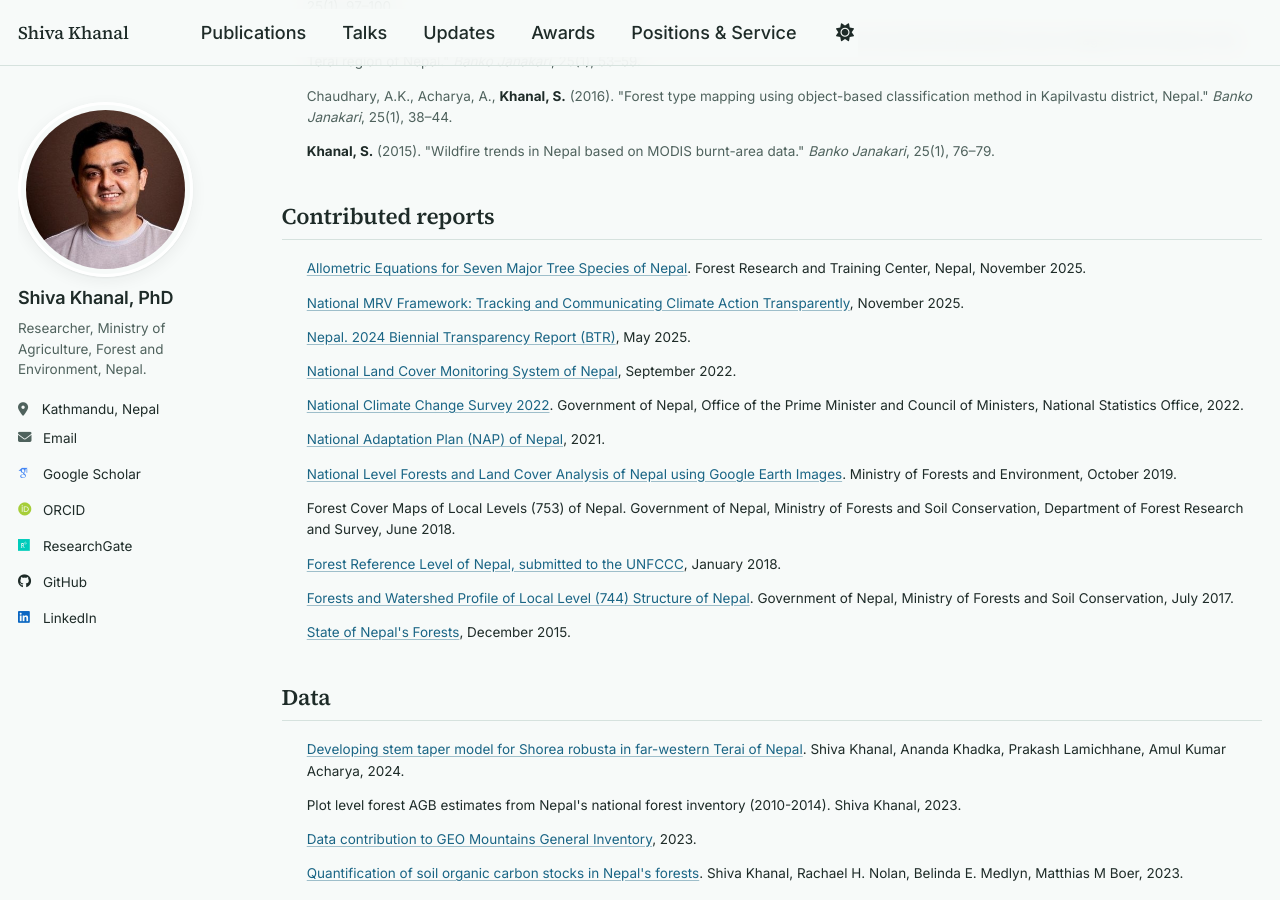
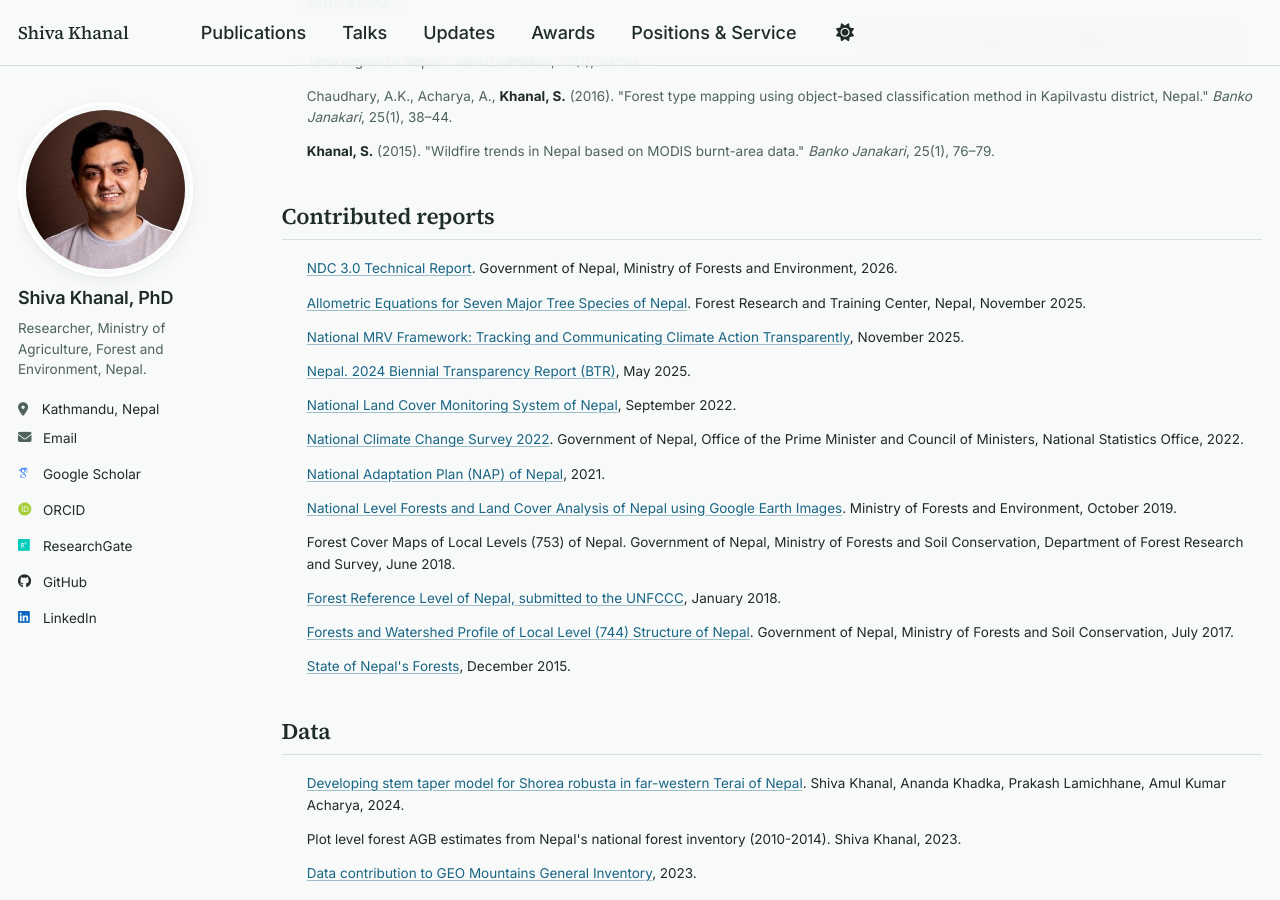
Before and after one commit to shivakhanal/shivakhanal.github.io, a Jekyll site: the page built from _pages/cv.md, in a window 1280 px wide and 900 px high, scrolled down 1482 px. Built offline with Jekyll 4.4.1, drawn with Linux system fonts in a browser that asks for light colours; some web fonts are replaced; a script that is not in the unit is left out.

Commit message:
Add NDC 3.0 Technical Report to Reports
- New report: NDC 3.0 Technical Report (2026), Government of Nepal,
  Ministry of Forests and Environment, with PDF link
- Reports accept an optional news_url, shown as a 'News coverage' button

Co-Authored-By: Claude Opus 5.5 <noreply@anthropic.com>
Claude-Session: https://claude.ai/code/session_016V43U4wFCwqepDpKhcqbAx

```diff
--- a/_data/reports.yml
+++ b/_data/reports.yml
@@ -1,5 +1,11 @@
 # Contributed reports, newest first. Shown on the Publications page ("Reports" tab) and the CV.
-# Fields: title, date (YYYY-MM), publisher, affiliation, isbn, doi, report_number, url
+# Fields: title, date (YYYY, YYYY-MM), publisher, affiliation, isbn, doi, report_number, url, news_url
+- title: "NDC 3.0 Technical Report"
+  date: "2026"
+  publisher: "Government of Nepal, Ministry of Forests and Environment"
+  url: "https://giwmscdntwo.gov.np/media/pdf_upload/GoN_MoFE_NDC%203.0%20Technical%20Report_2026_web_jxmcfzi.pdf"
+  news_url: "https://www.ecospherenews.com/detail/1854"
+
 - title: "Allometric Equations for Seven Major Tree Species of Nepal"
   date: "2025-11"
   publisher: "Forest Research and Training Center, Nepal"
--- a/_includes/report-entry.html
+++ b/_includes/report-entry.html
@@ -6,10 +6,11 @@
     <p class="pub__citation">
       {% include fuzzy-date.html date=item.date %}{% if item.publisher %}. {{ item.publisher }}{% endif %}{% if item.affiliation %}. Affiliation: {{ item.affiliation }}{% endif %}{% if item.report_number %}. Report number {{ item.report_number }}{% endif %}{% if item.isbn %}. ISBN {{ item.isbn }}{% endif %}.
     </p>
-    {% if item.doi or item.url %}
+    {% if item.doi or item.url or item.news_url %}
     <ul class="pub-links">
       {% if item.doi %}<li><a class="pub-link pub-link--doi" href="https://doi.org/{{ item.doi }}"><span class="pub-link__tag">DOI</span>{{ item.doi }}</a></li>{% endif %}
       {% if item.url %}{% assign ext = item.url | slice: -4, 4 | downcase %}<li><a class="pub-link" href="{{ item.url }}">{% if ext == ".pdf" %}<i class="fa-solid fa-file-pdf" aria-hidden="true"></i>PDF{% elsif item.url contains "researchgate.net" %}<i class="fa-solid fa-arrow-up-right-from-square" aria-hidden="true"></i>ResearchGate{% else %}<i class="fa-solid fa-arrow-up-right-from-square" aria-hidden="true"></i>View{% endif %}</a></li>{% endif %}
+      {% if item.news_url %}<li><a class="pub-link" href="{{ item.news_url }}"><i class="fa-solid fa-newspaper" aria-hidden="true"></i>News coverage</a></li>{% endif %}
     </ul>
     {% endif %}
   </div>
```
